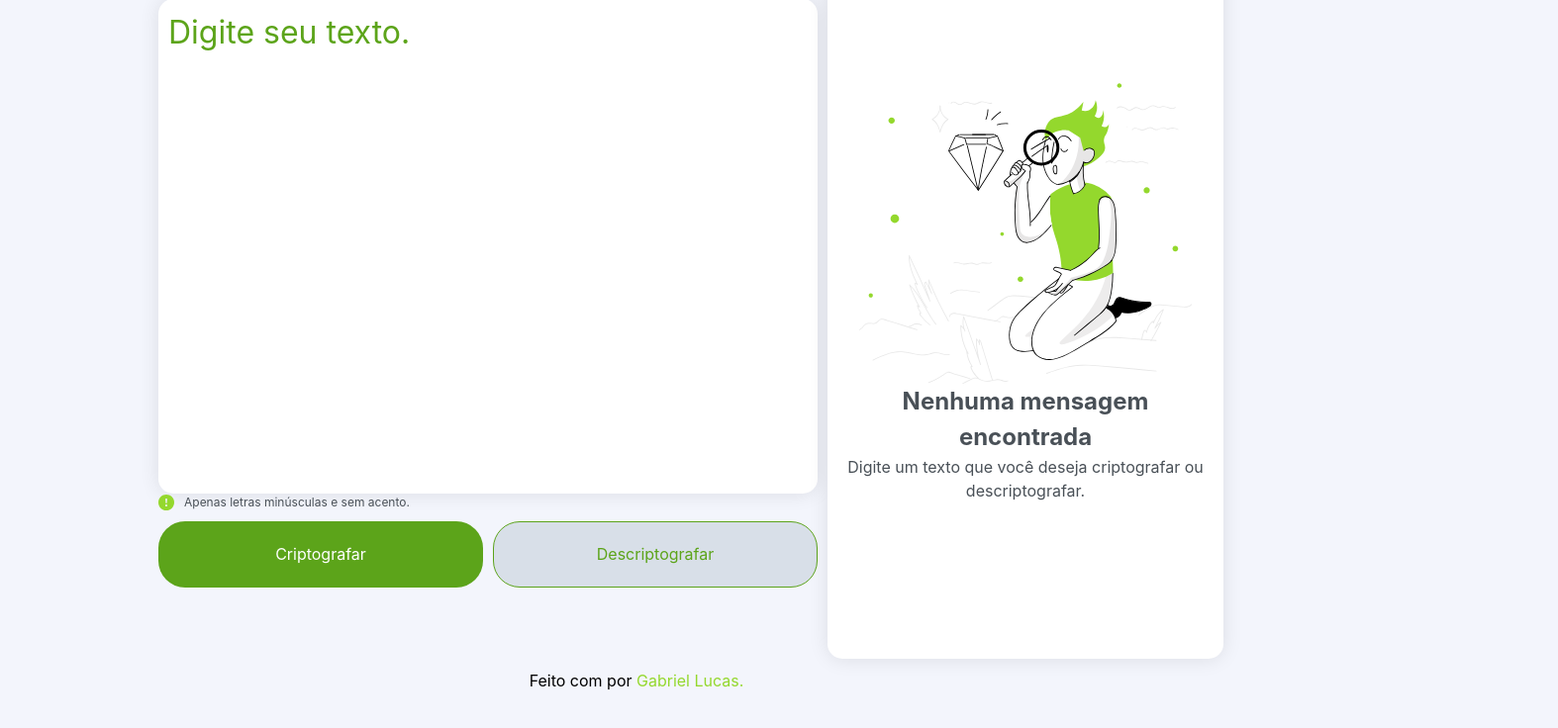
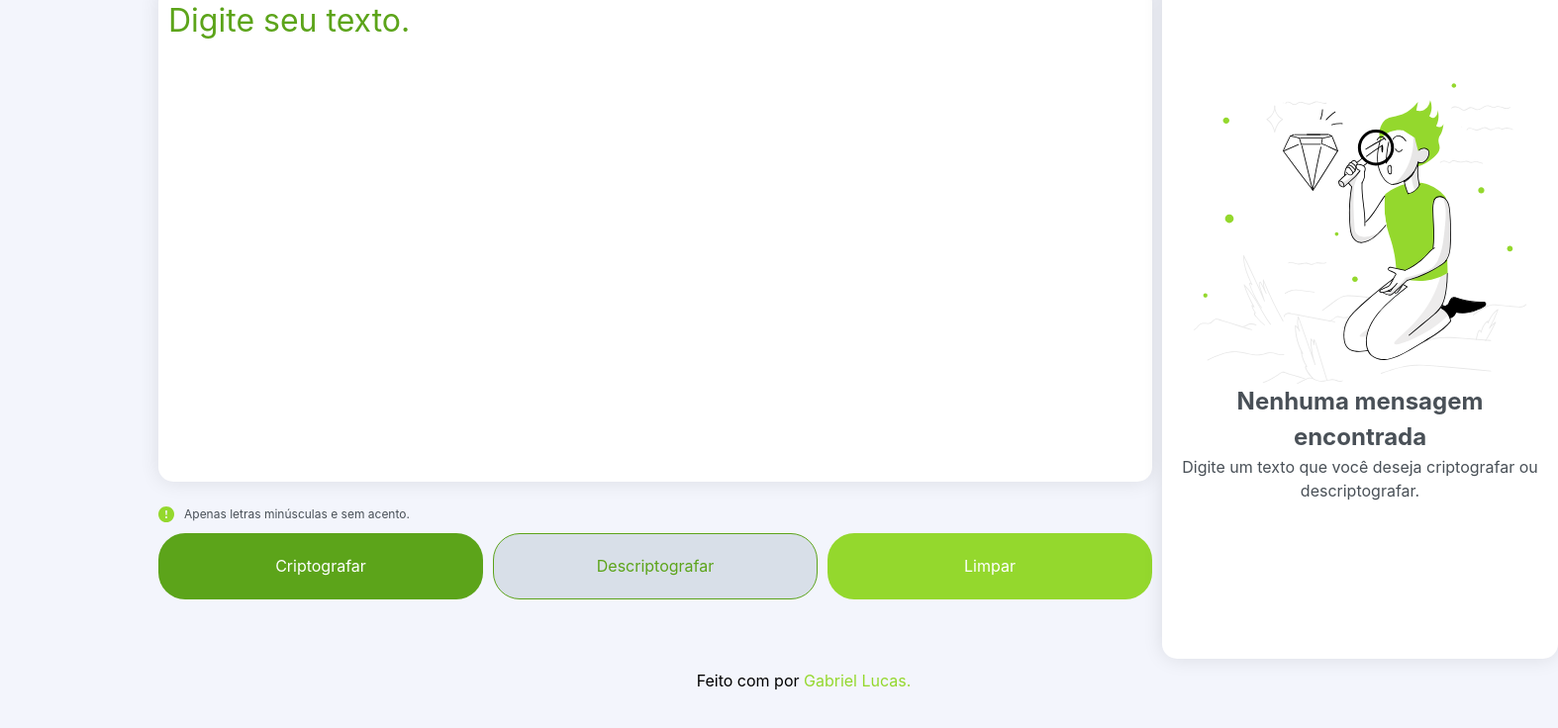
Before and after one commit to gabrielucasantos/decodificador_challenge_alura, a plain HTML site: page index.html in a window 1280 px wide. Shown: the part 124-860 px from the top of the page at 99% size, 1574 px wide, since content can reach past the window. Drawn offline with Linux system fonts and the light colour scheme.

Commit message:
Aprimorar a interface e adicionar um botão funcional para limpar o campo de texto..html

```diff
--- a/index.html
+++ b/index.html
@@ -15,6 +15,7 @@
 				<div class="container-text">
 					<textarea name="text-input" id="text-input" cols="30" rows="10" placeholder="Digite seu texto."></textarea>
 				</div>
+				<br>
 				<div class="container-btn-box">
 					<p class="warning">
 						<img src="assets/warning.svg" alt="" />
@@ -23,6 +24,7 @@
 					<div class="container-btn">
 						<button class="btn btn-criptografar">Criptografar</button>
 						<button class="btn btn-descriptografar">Descriptografar</button>
+						<button class="btn btn-limpar">Limpar</button>
 					</div>
 				</div>
 			</div>
```
